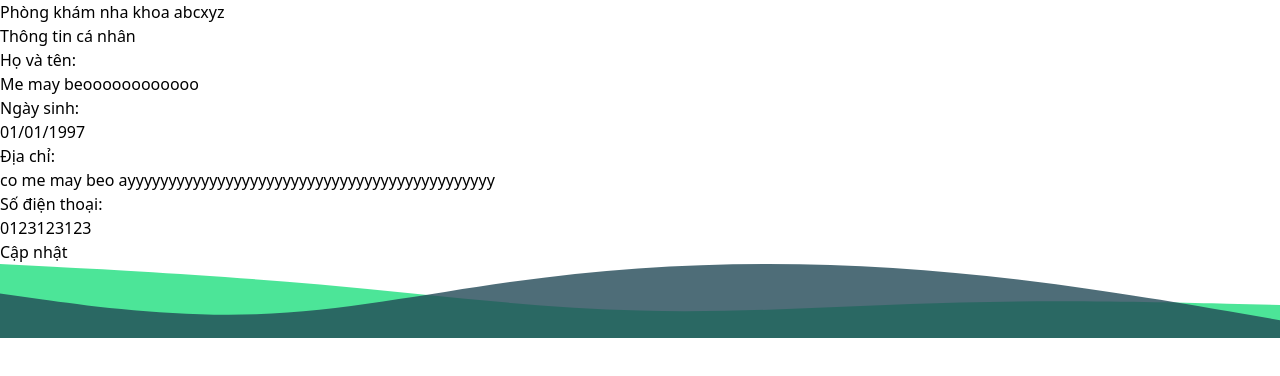
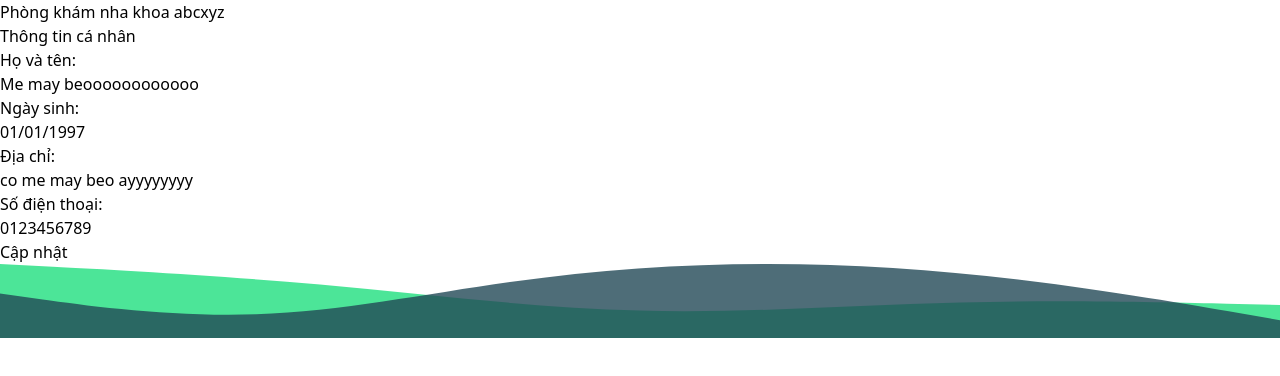
Before and after one commit to cukhoaimon/dental-clinic-management-system, a React (Vite) app in the folder user/: page /profile in a window 1280 px wide. Shown: the top 376 px of the page. Built offline with nearby package versions, Linux system fonts and the light colour scheme.

Commit message:
Add update function

```diff
--- a/user/src/features/userProfile/UpdateForm.jsx
+++ b/user/src/features/userProfile/UpdateForm.jsx
@@ -1,8 +1,8 @@
 import { useForm } from "react-hook-form";
 
-function UpdateForm() {
+function UpdateForm({ updateData }) {
   const { register, handleSubmit } = useForm();
-  const onSubmit = (data) => console.log(data);
+  const onSubmit = (data) => updateData(data);
 
   return (
     <form
--- a/user/src/pages/Profile.jsx
+++ b/user/src/pages/Profile.jsx
@@ -11,6 +11,12 @@ import DialogTitle from "@mui/material/DialogTitle";
 
 function Profile() {
   const [open, setOpen] = useState(false);
+  const [data, setData] = useState({
+    name: "Me may beoooooooooooo",
+    dob: "01/01/1997",
+    address: "co me may beo ayyyyyyyy",
+    phone: "0123456789",
+  });
 
   const handleClickOpen = () => {
     setOpen(true);
@@ -30,17 +36,17 @@ function Profile() {
         <div className="flex w-screen grow items-center justify-center gap-52">
           <div className="border border-black  p-10">
             <UserProfile
-              name="Me may beoooooooooooo"
-              dob="01/01/1997"
-              address="co me may beo ayyyyyyyyyyyyyyyyyyyyyyyyyyyyyyyyyyyyyyyyyyyyy"
-              phone="0123123123"
+              name={data.name}
+              dob={data.dob}
+              address={data.address}
+              phone={data.phone}
               onClick={handleClickOpen}
             />
           </div>
           <Dialog open={open} onClose={handleClose}>
             <DialogTitle>Chỉnh sửa thông tin</DialogTitle>
             <DialogContent>
-              <UpdateForm />
+              <UpdateForm updateData={setData} />
             </DialogContent>
             <DialogActions>
               <Button onClick={handleClose}>Huỷ</Button>
```
